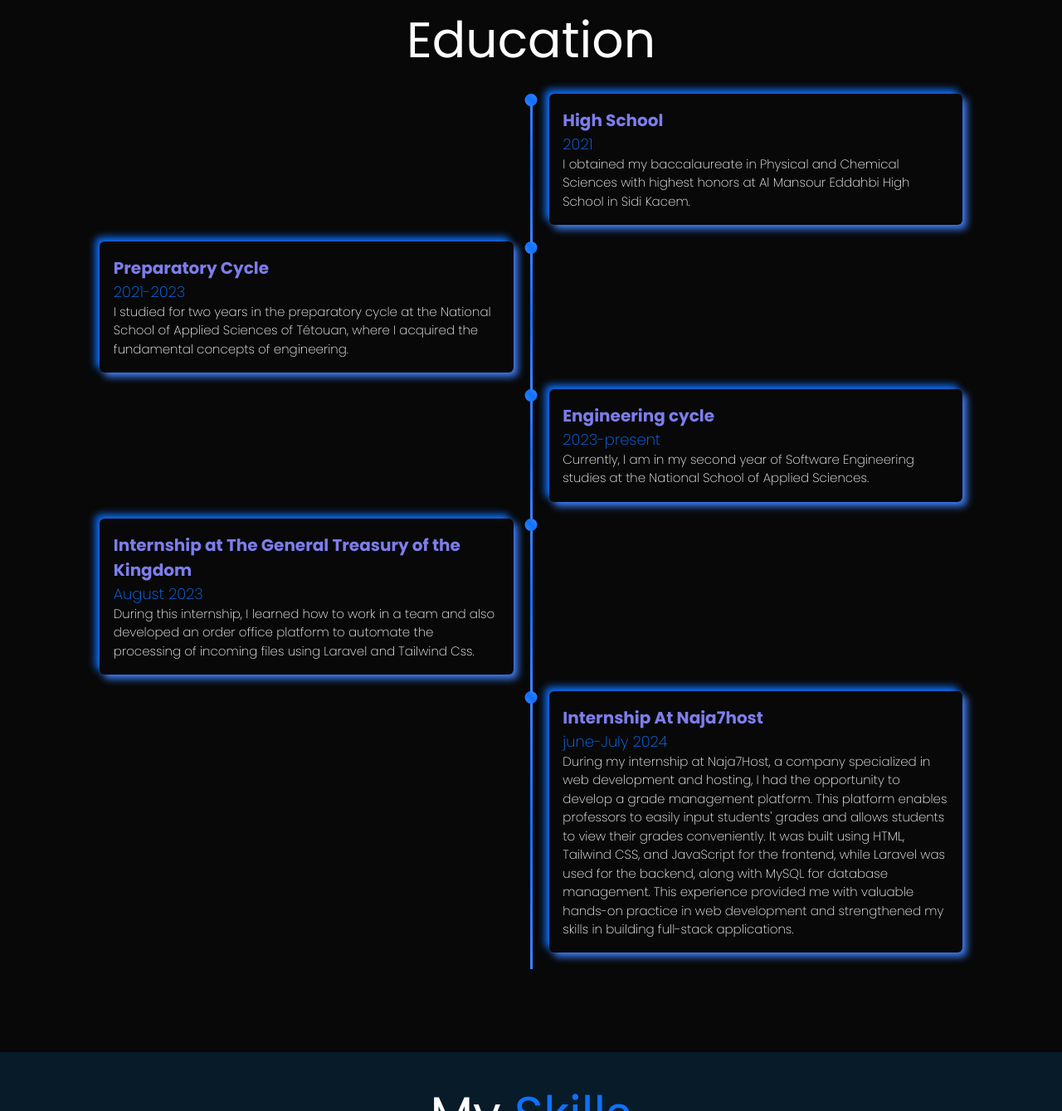
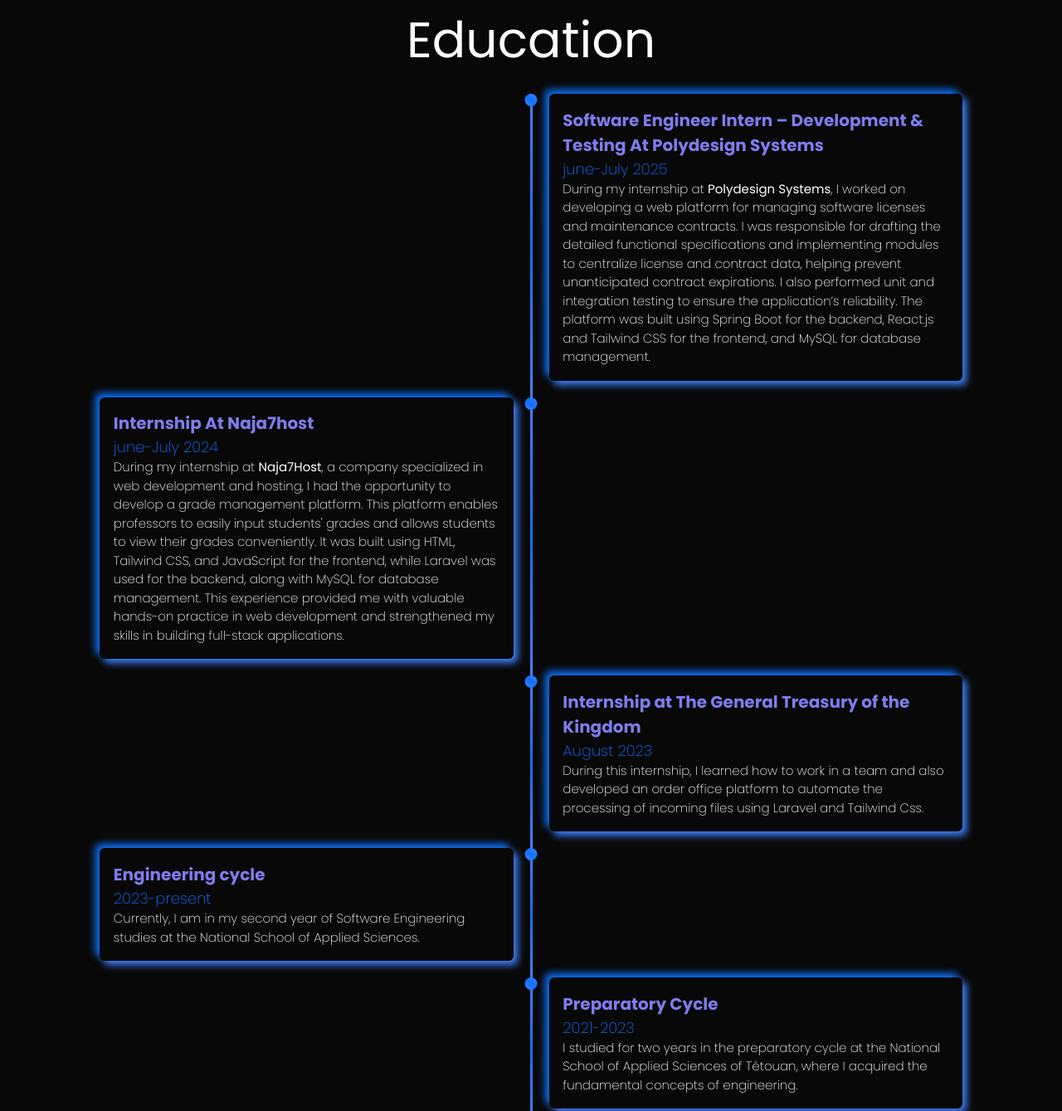
Before and after one commit to aya2705/portfolio, a plain HTML site: page index.html in a window 1280 px wide. Shown: the part 897-2236 px from the top of the page at 83% size. Drawn offline with nearby package versions, Linux system fonts and the light colour scheme.

Commit message:
last update

```diff
--- a/index.html
+++ b/index.html
@@ -71,7 +71,7 @@
         <div class="home-content">
             <h1>Hello, I'm <span>Aya Touicha </span></h1>
             <h3 class="text-animation">I'm a <span></span></h3>
-            <p>I am a fourth-year Software Engineering student at the National School of Applied Sciences,
+            <p>I am a final year Software Engineering student at the National School of Applied Sciences,
                 passionate about developing innovative solutions and continuously exploring new technologies.
                 With a strong foundation in software development, I thrive on solving complex problems and building
                 impactful applications. I am always eager to learn, collaborate, and contribute to meaningful projects
@@ -104,16 +104,26 @@
                 <div class="timeline-circle"></div>
             </div>
             <div class="timeline-component timeline-content">
-                <h3>High School</h3>
-                <p class="date">2021</p>
-                <p>I obtained my baccalaureate in Physical and Chemical Sciences with highest honors at Al Mansour
-                    Eddahbi High School in Sidi Kacem.</p>
+                <h3>Software Engineer Intern – Development & Testing At Polydesign Systems</h3>
+                <p class="date">june-July 2025</p>
+                <p>During my internship at <strong>Polydesign Systems</strong>, I worked on developing a web platform for managing
+                   software licenses and maintenance contracts. I was responsible for drafting the detailed functional
+                   specifications and implementing modules to centralize license and contract data, helping prevent
+                   unanticipated contract expirations. I also performed unit and integration testing to ensure the application’s
+                   reliability. The platform was built using Spring Boot for the backend, React.js and Tailwind CSS for the frontend,
+                   and MySQL for database management.</p>
             </div>
             <div class="timeline-component timeline-content">
-                <h3>Preparatory Cycle</h3>
-                <p class="date">2021-2023</p>
-                <p>I studied for two years in the preparatory cycle at the National School of Applied Sciences of
-                    Tétouan, where I acquired the fundamental concepts of engineering.</p>
+                <h3>Internship At Naja7host</h3>
+                <p class="date">june-July 2024</p>
+                <p>During my internship at <strong>Naja7Host</strong>, a company specialized in web development and hosting,
+                    I had the opportunity to develop a grade management platform. This platform enables professors
+                    to easily input students' grades and allows students to view their grades conveniently.
+                    It was built using HTML, Tailwind CSS, and JavaScript for the frontend, while Laravel was used for
+                    the backend,
+                    along with MySQL for database management. This experience provided me with valuable hands-on
+                    practice in web development
+                    and strengthened my skills in building full-stack applications.</p>
             </div>
             <div class="timeline-middle">
                 <div class="timeline-circle"></div>
@@ -126,15 +136,17 @@
                 <div class="timeline-circle"></div>
             </div>
             <div class=" timeline-component timeline-content">
+                <h3>Internship at The General Treasury of the Kingdom</h3>
+                <p class="date">August 2023</p>
+                <p>During this internship, I learned how to work in a team and also
+                   developed an order office platform to automate the processing of
+                   incoming files using Laravel and Tailwind Css.</p>
+            </div>
+             <div class="timeline-component timeline-content">
                 <h3>Engineering cycle</h3>
                 <p class="date">2023-present</p>
                 <p> Currently, I am in my second year of Software Engineering studies at the National School of Applied
                     Sciences.</p>
-            </div>
-             <div class="timeline-component timeline-content">
-                <h3>Internship at The General Treasury of the Kingdom</h3>
-                <p class="date">August 2023</p>
-                <p>During this internship, I learned how to work in a team and also developed an order office platform to automate the processing of incoming files using Laravel and Tailwind Css.</p>
             </div>
 
             <div class="timeline-middle">
@@ -148,16 +160,17 @@
                 <div class="timeline-circle"></div>
             </div>
             <div class="timeline-component timeline-content">
-                <h3>Internship At Naja7host</h3>
-                <p class="date">june-July 2024</p>
-                <p>During my internship at Naja7Host, a company specialized in web development and hosting,
-                    I had the opportunity to develop a grade management platform. This platform enables professors
-                    to easily input students' grades and allows students to view their grades conveniently.
-                    It was built using HTML, Tailwind CSS, and JavaScript for the frontend, while Laravel was used for
-                    the backend,
-                    along with MySQL for database management. This experience provided me with valuable hands-on
-                    practice in web development
-                    and strengthened my skills in building full-stack applications.</p>
+                <h3>Preparatory Cycle</h3>
+                <p class="date">2021-2023</p>
+                <p>I studied for two years in the preparatory cycle at the National School of Applied Sciences of
+                    Tétouan, where I acquired the fundamental concepts of engineering.</p>
+
+            </div>
+             <div class="timeline-component timeline-content">
+                <h3>High School</h3>
+                <p class="date">2021</p>
+                <p>I obtained my baccalaureate in Physical and Chemical Sciences with highest honors at Al Mansour
+                    Eddahbi High School in Sidi Kacem.</p>
             </div>
 
         </div>
```
